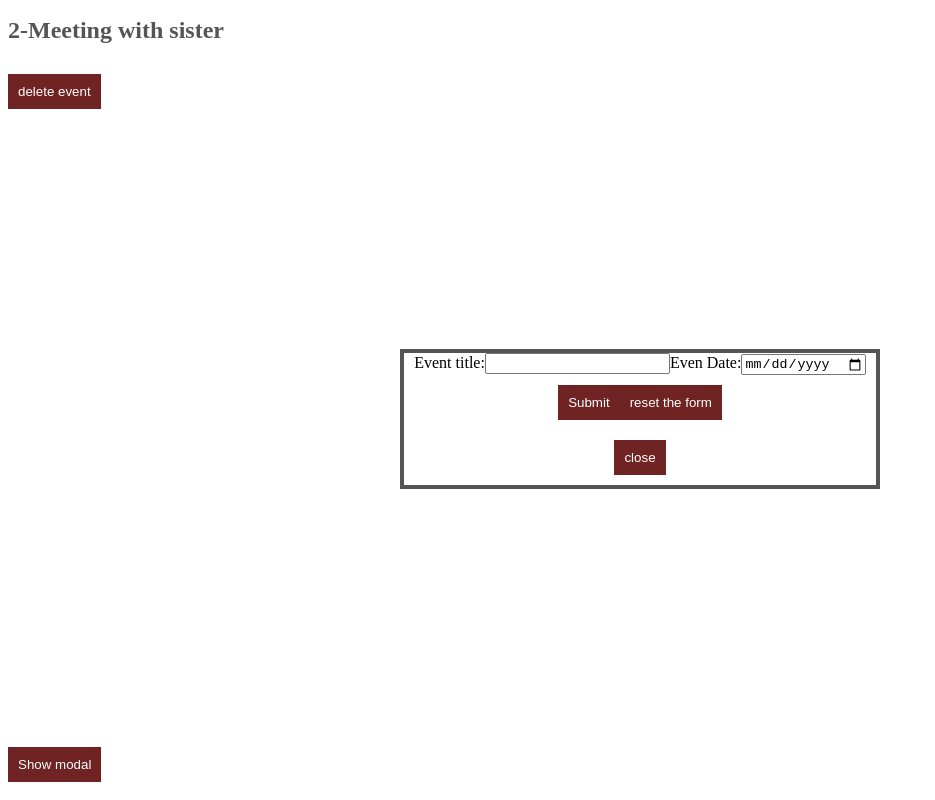
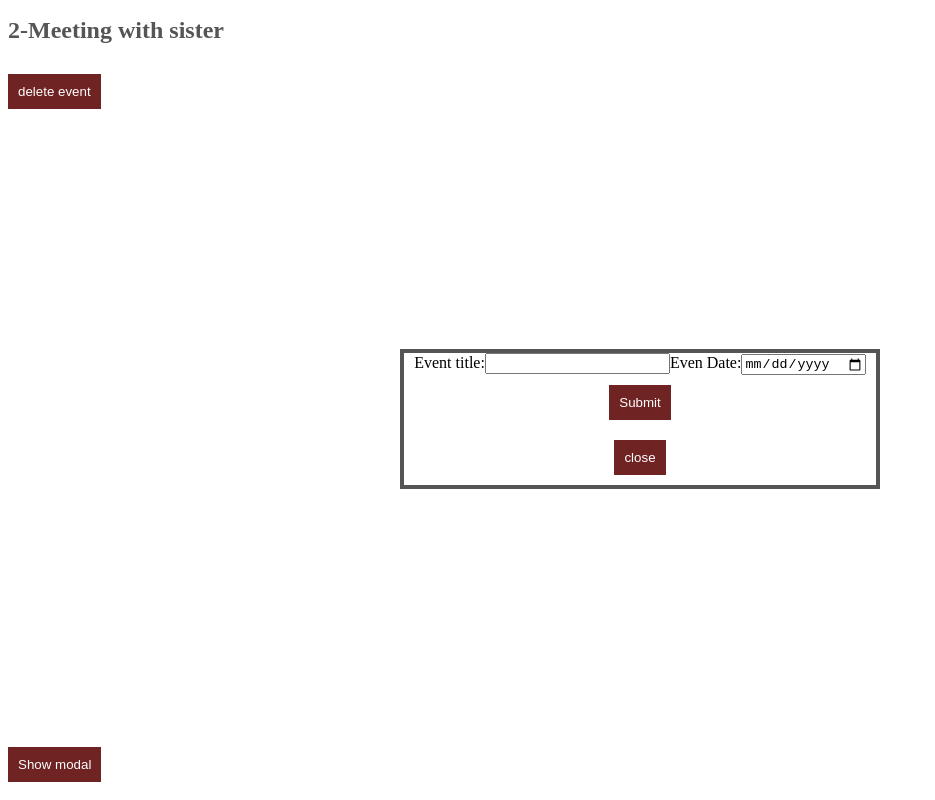
Before and after one commit to Lukasz1991PL/Programming-session, a React (Create React App) app: page / in a window 1280 px wide. Shown: the part 525-1325 px from the top of the page, without its empty margins (0-935 px from the left). Built offline with nearby package versions, Linux system fonts and the light colour scheme.

Commit message:
add handleSubmit

```diff
--- a/src/components/NewEventForm/NewEventForm.js
+++ b/src/components/NewEventForm/NewEventForm.js
@@ -14,8 +14,19 @@ export const NewEventForm = () => {
   //     e.preventDefault();
   //     setTitle(e.target.value);
   //   };
+
+  const handleSubmit = (e) => {
+    e.preventDefault();
+
+    const event = {
+      title,
+      date,
+    };
+    console.log(event);
+    resetForm();
+  };
   return (
-    <form className='new-event-form'>
+    <form className='new-event-form' onSubmit={handleSubmit}>
       <label>
         <span>Event title:</span>
         <input
@@ -33,7 +44,6 @@ export const NewEventForm = () => {
         ></input>
       </label>
       <button>Submit</button>
-      <button onClick={resetForm}>reset the form</button>
     </form>
   );
 };
```
